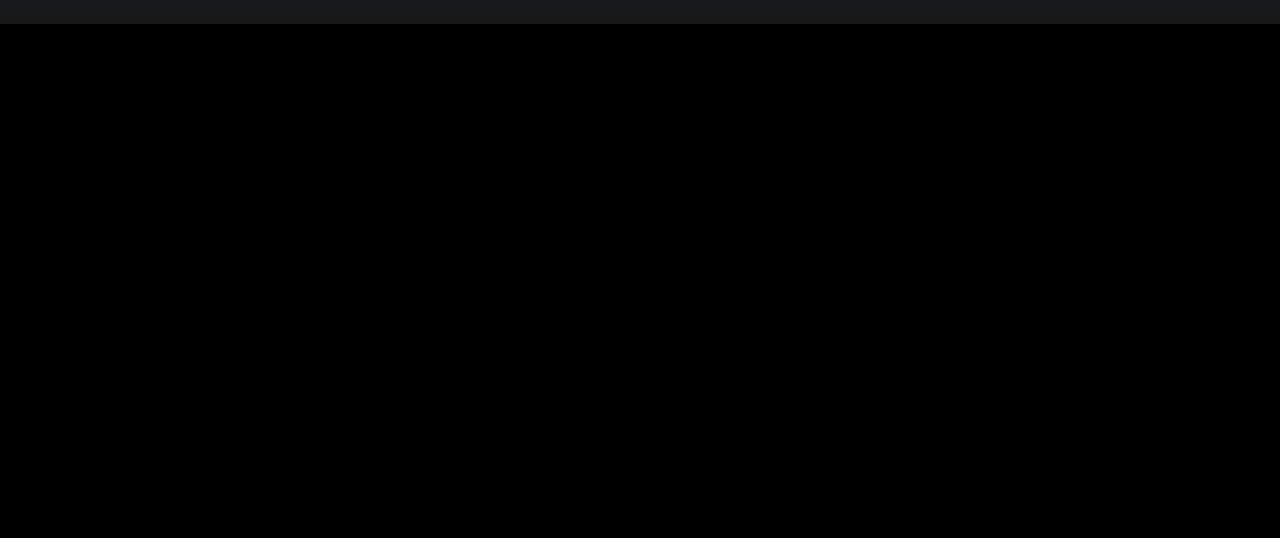
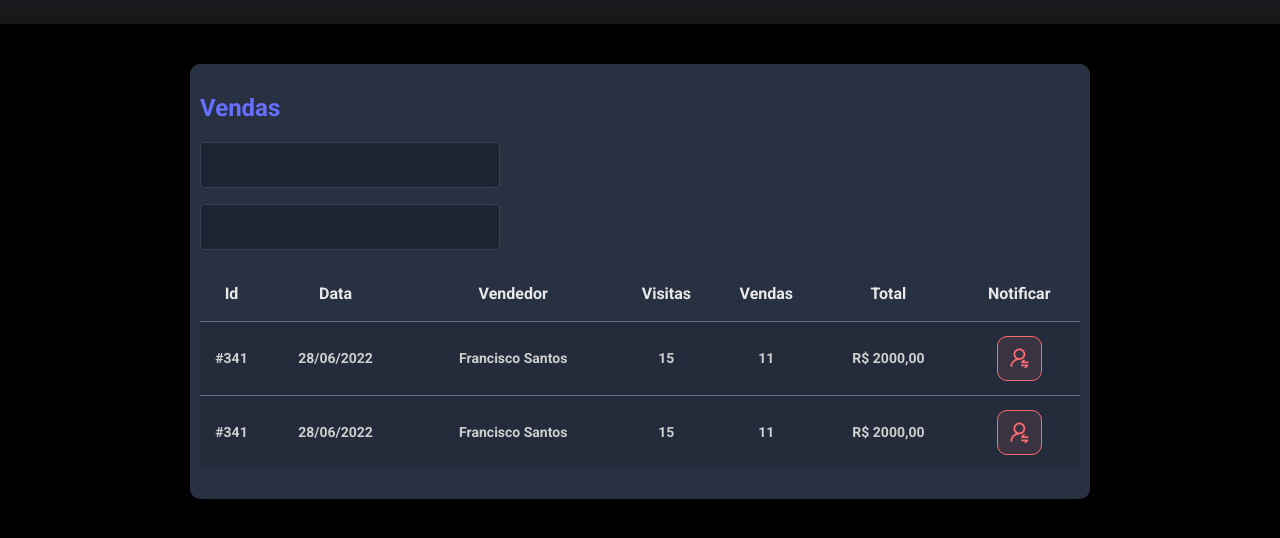
Before and after one commit to FranciscoMalstim/DSMeta, a plain HTML site: page index.html in a window 1280 px wide. Shown: the part 196-734 px from the top of the page. Drawn offline with Linux system fonts and the light colour scheme.

Commit message:
Add Table and Icons

```diff
--- a/index.html
+++ b/index.html
@@ -12,15 +12,73 @@
 <body>
   <header>
     <div class="dsmeta-logo-container">
-      <img src="logo.svg" alt="Logo">
+      <img src="./assets/logo.svg" alt="Logo">
       <h1>DSMeta</h1>
       <p>Desenvolvido por <a href="">@devsuperior.ig</a></p>
     </div>
   </header>
   <main>
-    <section>
-      <div>
+    <section id="sales">
+      <div class="dsmeta-container">
+        <div class="dsmeta-card">
+          <h2 class="dsmeta-sales-title">Vendas</h2>
+          <div class="dsmeta-form-control-container">
+            <input class="dsmeta-form-control" type="text"/>
+          </div>
+          <div class="dsmeta-form-control-container">
+            <input class="dsmeta-form-control" type="text"/>
+          </div>
 
+          <div>
+            <table class="dsmeta-sales-table">
+              <thead>
+                <tr>
+                  <th>Id</th>
+                  <th>Data</th>
+                  <th>Vendedor</th>
+                  <th>Visitas</th>
+                  <th>Vendas</th>
+                  <th>Total</th>
+                  <th>Notificar</th>
+                </tr>
+              </thead>
+              <tbody>
+                <tr>
+                  <th>#341</th>
+                  <th>28/06/2022</th>
+                  <th>Francisco Santos</th>
+                  <th>15</th>
+                  <th>11</th>
+                  <th>R$ 2000,00</th>
+                  <th>
+                    <div class="dsmeta-red-btn-container">
+                      <div class="dsmeta-red-btn">
+                        <img src="./assets/notification-icon.svg" alt="">
+                      </div>
+                    </div>
+                  </th>
+                </tr>
+              </tbody>
+              <tbody>
+                <tr>
+                  <th>#341</th>
+                  <th>28/06/2022</th>
+                  <th>Francisco Santos</th>
+                  <th>15</th>
+                  <th>11</th>
+                  <th>R$ 2000,00</th>
+                  <th>
+                    <div class="dsmeta-red-btn-container">
+                      <div class="dsmeta-red-btn">
+                        <img src="./assets/notification-icon.svg" alt="">
+                      </div>
+                    </div>
+                  </th>
+                </tr>
+              </tbody>
+            </table>
+          </div>
+        </div>
       </div>
     </section>
   </main>
--- a/styles.css
+++ b/styles.css
@@ -10,6 +10,11 @@
 body, html {
   background-color: #000;
   color:#fff;
+}
+
+a, a:hover, a:visited {
+  color: unset;
+  text-decoration:none;
 }
 
 header {
@@ -37,9 +42,94 @@ header {
   font-size: 14px;
   font-weigth:300;
 }
+.dsmeta-card {
+  background-color:#283142;
+  border-radius: 10px;
+  padding: 30px 10px;
+}
+.dsmeta-sales-title {
+  color: #676FFF;
+  font-size:24px;
+  margin-bottom:20px;
+}
+
+.dsmeta-container {
+  width:100%;
+  max-width:900px;
+  margin: 0 auto;
+}
 
 
-a, a:hover, a:visited {
-  color: unset;
-  text-decoration:none;
+#sales {
+  padding: 40px 10px;
 }
+
+.dsmeta-form-control-container {
+  margin-bottom: 16px;
+  max-width: 300px;
+}
+
+.dsmeta-form-control {
+  width:100%;
+  color:rgba(154, 170, 190, 1);
+  height: 46px;
+  background-color:#1B2531;
+  border:1px solid rgba(56, 68, 89, 1);
+  border-radius:5px;
+  font-size:18px;
+  padding: 0 20px;
+}
+
+.dsmeta-sales-table {
+  width:100%;
+  border-spacing: 0;
+  border-collapse:collapse;
+}
+
+.dsmeta-sales-table thead {
+  height: 55px;
+  font-size:16px;
+  color:#E9E9E9;
+  font-weigth:700,
+}
+
+.dsmeta-sales-table tbody {
+  font-size:14px;
+  font-weigth:400;
+  color:#CFCFCF;
+  text-align: center;
+}
+
+.dsmeta-sales-table tbody tr {
+  height:74px;
+  border-top: 1px solid #5F6E82;
+}
+
+.dsmeta-sales-table tbody tr:hover > td {
+  background-color: #384459;
+}
+
+.dsmeta-sales-table tbody tr:nth-child(odd) {
+  background-color:#242C3B;
+}
+
+.dsmeta-red-btn-container {
+  display:flex;
+  justify-content: center;
+}
+
+.dsmeta-red-btn {
+  height: 45px;
+  width:45px;
+  background: rgba(255, 107, 114, 0.1);
+  border: 1px solid #FF6B72;
+  border-radius: 10px;
+  display: flex;
+  align-items: center;
+  justify-content:center;
+  cursor: pointer;
+}
+
+.dsmeta-red-btn img {
+  width:19px;
+}
```
Also changed, not shown: assets/logo.svg (renamed from logo.svg), assets/notification-icon.svg (added).
